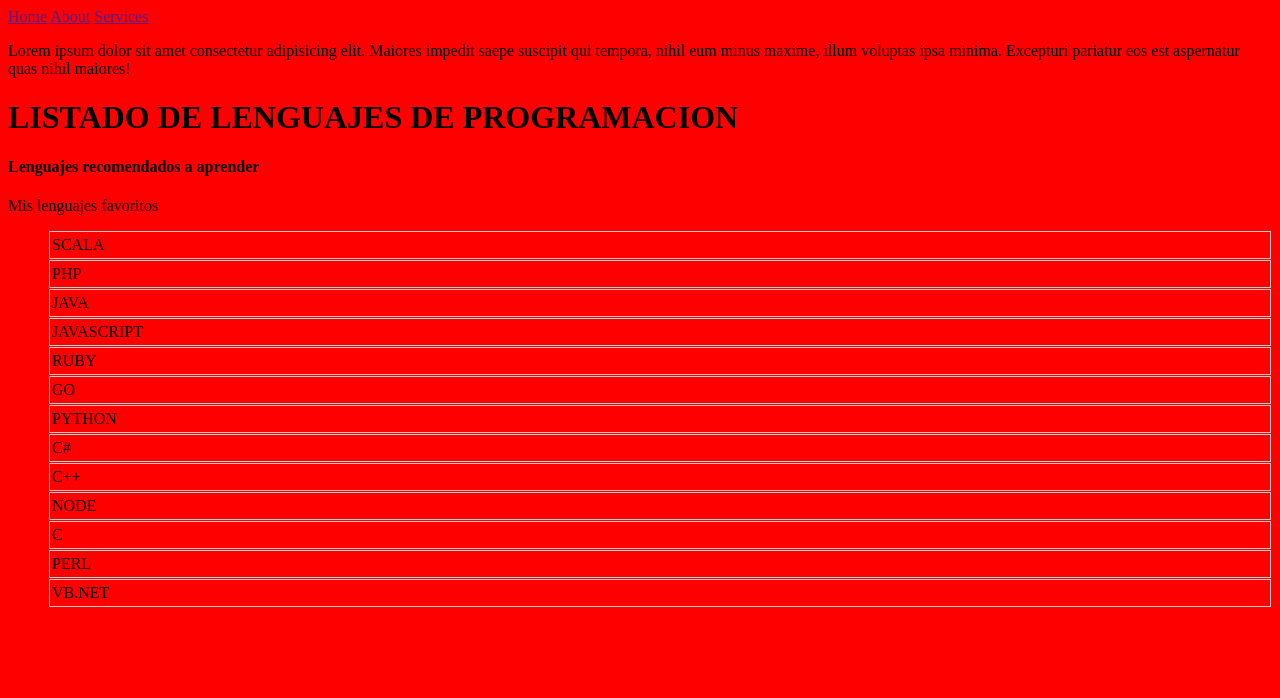
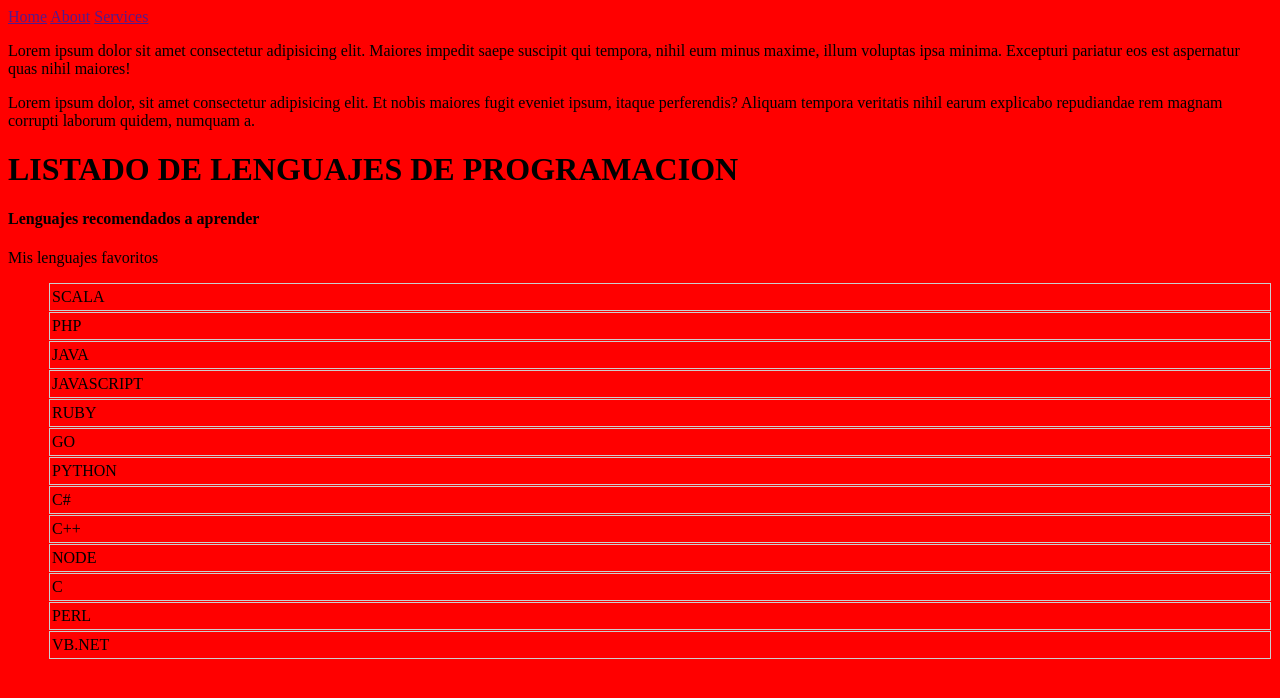
Before and after one commit to ljavierrodriguez/proyecto-git-ftx, a plain HTML site: page index.html in a window 1280 px wide. Drawn offline with Linux system fonts and the light colour scheme.

Commit message:
Texto Home

```diff
--- a/index.html
+++ b/index.html
@@ -17,6 +17,9 @@
     </nav>
     <p>Lorem ipsum dolor sit amet consectetur adipisicing elit. Maiores impedit saepe suscipit qui tempora, nihil eum
         minus maxime, illum voluptas ipsa minima. Excepturi pariatur eos est aspernatur quas nihil maiores!</p>
+    <p>Lorem ipsum dolor, sit amet consectetur adipisicing elit. Et nobis maiores fugit eveniet ipsum, itaque
+        perferendis? Aliquam tempora veritatis nihil earum explicabo repudiandae rem magnam corrupti laborum quidem,
+        numquam a.</p>
     <h1>LISTADO DE LENGUAJES DE PROGRAMACION</h1>
     <h4>Lenguajes recomendados a aprender</h4>
     <p>Mis lenguajes favoritos</p>
```
